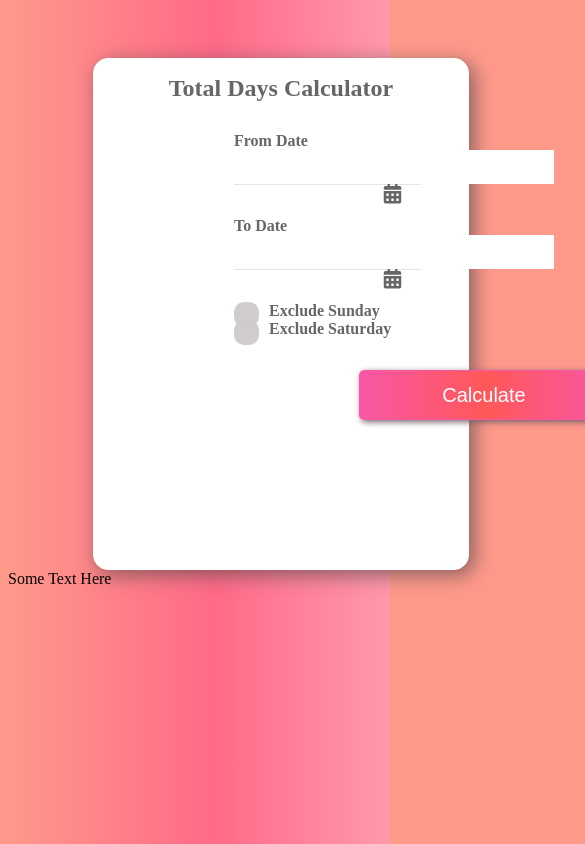
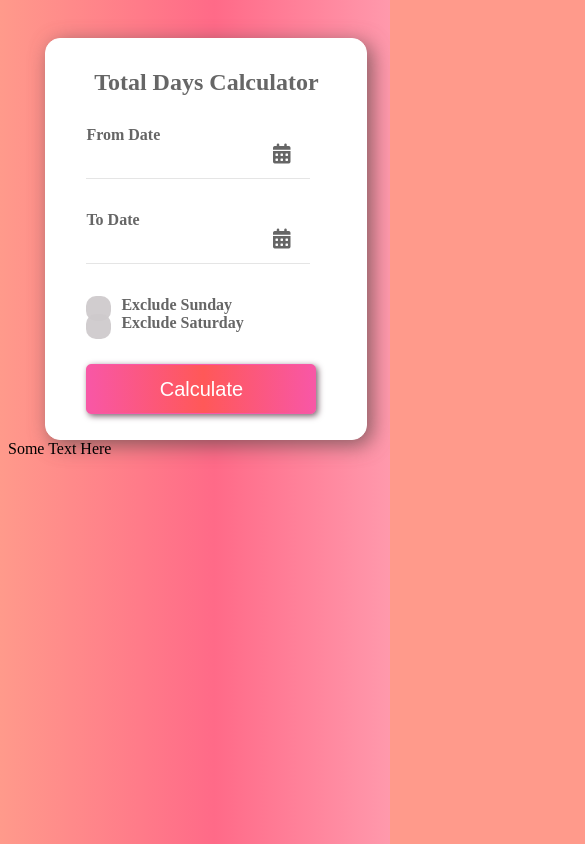
Before and after one commit to Surajkamdi/days-time-calculator-webapp, a React (Create React App) app: page / in a window 390 px wide. Shown: the top 844 px of the page, 585 px wide, since content can reach past the window. Built offline with nearby package versions, Linux system fonts and the light colour scheme; a web font is replaced by a local one.

Commit message:
Updated CSS for responsive layout.

```diff
--- a/src/components/DaysCalculator.js
+++ b/src/components/DaysCalculator.js
@@ -87,27 +87,19 @@ function DaysCalculator() {
                 <div className="field-group">
                     <label className="field-label">From Date</label>
                     <br />
-                    {/* <input
-                        className="input--field"
-                        type="text"
-                        name="fromDate"
-                        title="Select From Date" /> */}
                     <DatePicker
                         className="input--field"
                         selected={fromDate}
+                        dateFormat="dd-MMMM-yyyy"
                         onChange={date => setFromDate(date)} />
                     <i className="fa fa-calendar" aria-hidden="true"></i>
                 </div>
                 <div className="field-group">
                     <label className="field-label">To Date</label><br />
-                    {/* <input
-                        className="input--field"
-                        type="text"
-                        name="toDate"
-                        title="Select To Date" /> */}
                     <DatePicker
                         className="input--field"
                         selected={toDate}
+                        dateFormat="dd-MMMM-yyyy"
                         onChange={date => setToDate(date)} />
                     <i className="fa fa-calendar" aria-hidden="true"></i>
                 </div>
--- a/src/ui-components/css/style.css
+++ b/src/ui-components/css/style.css
@@ -25,7 +25,7 @@ html {
   width: 100%;
 }
 .container {
-    margin-left: 85px;
+  margin-left: 100px;
   margin-top: 50px;
   background-color: #fff;
   border: 1px solid #fff;
@@ -42,7 +42,7 @@ html {
   text-align: center;
 }
 .container .form-container {
-    padding-left: 70px;
+  margin-left: 90px;
   margin-top: 30px;
 }
 .form-container .field-group {
@@ -63,9 +63,9 @@ html {
   -moz-box-shadow: none;
   box-shadow: none;
   font-size: 14px;
-    width: 320px;
+  width: 300px;
 }
-.field-group > i{
+.field-group > i {
   font-size: 20px;
   float: right;
   margin-right: 20px;
@@ -82,7 +82,7 @@ html {
   width: 250px;
   height: 50px;
   border-radius: 5px;
-    margin-left: 60px;
+  margin-left: 50px;
   color: #fff;
   font-size: 20px;
   cursor: pointer;
@@ -157,15 +157,75 @@ html {
 
 @media screen and (max-width: 1024px) {
   .container {
-        max-width: 800px;
+    max-width: 770px;
+    margin-top: 130px;
   }
   .container .form-container {
-        padding-left: 140px;
+    margin-left: 130px;
   }
   .form-container .calculate-btn {
-        margin-left: 125px;
+    margin-left: 100px;
   }
   .form-container .result--container {
     font-size: 20px;
   }
 }
+
+@media screen and (max-width: 768px) {
+  .container {
+    max-width: 570px;
+    margin-top: 30px;
+    min-height: 400px;
+  }
+  .container .form-container {
+    margin-left: 100px;
+  }
+  .form-container .calculate-btn {
+    margin-left: 50px;
+  }
+}
+
+@media screen and (max-width: 414px) {
+  .container {
+    max-width: 320px;
+    margin-left: 10%;
+  }
+  .container .form-container {
+    margin-left: 40px;
+  }
+  .field-group .input--field {
+    width: 170px;
+  }
+  .form-container .calculate-btn {
+    margin-left: 0;
+    width: 230px;
+  }
+  .form-container .result--container {
+    font-size: 15px;
+  }
+  .container .heading-h1 {
+    margin-top: 30px;
+  }
+}
+@media screen and (max-width: 375px) {
+  .container {
+    margin-left: 5%;
+  }
+}
+@media screen and (max-width: 360px) {
+  .container {
+    margin-left: 3%;
+  }
+}
+@media screen and (max-width: 320px) {
+  .container {
+    max-width: 270px;
+    margin-left: 5%;
+  }
+  .field-group .input--field {
+    width: 130px;
+  }
+  .form-container .calculate-btn {
+    width: 190px;
+  }
+}
```
Lines whose indentation alone changed are shown as unchanged.
